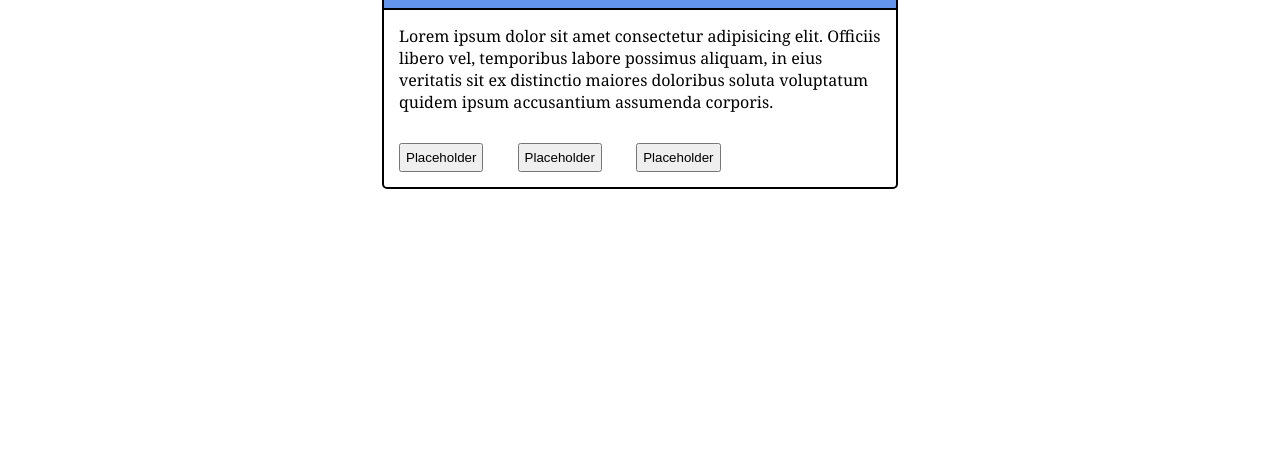
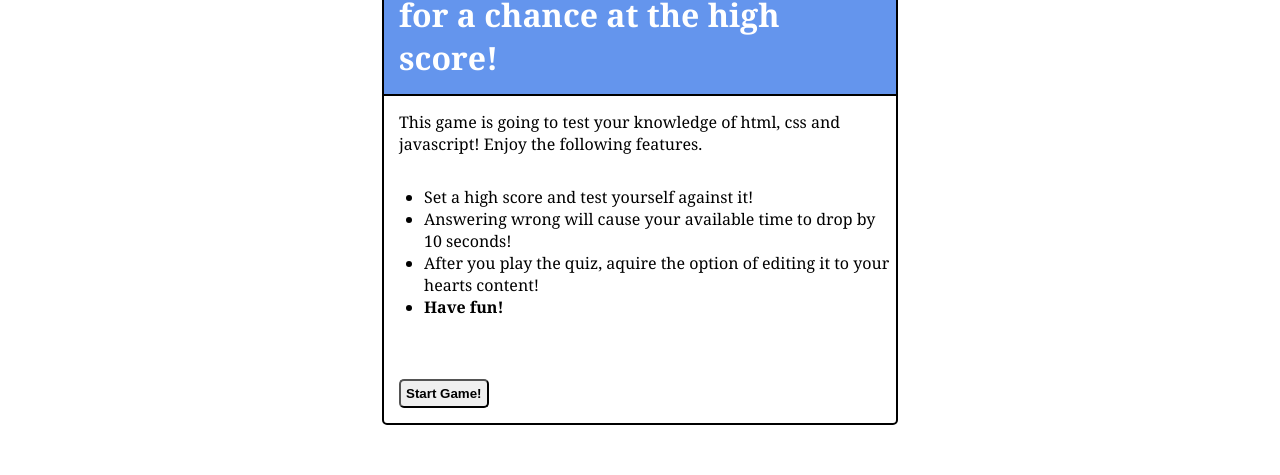
Before and after one commit to JHall-Webway/Code-Quiz, a plain HTML site: page index.html in a window 1280 px wide. Shown: the part 506-981 px from the top of the page. Before the commit the page ends 800 px from the top, so only its background shows below. Drawn offline with Linux system fonts and the light colour scheme.

Commit message:
added home page content

```diff
--- a/assets/css/style.css
+++ b/assets/css/style.css
@@ -1,3 +1,7 @@
+:root {
+
+}
+
 body {
     margin: 0;
     font-family:Georgia, 'Times New Roman', Times, serif;
@@ -27,11 +31,15 @@ background: cornflowerblue;
 color: white;
 border-bottom: 2px solid black;
 }
+
 main h1, main p {
     margin: 0;
     padding: 15px
 }
+
 main button {
     margin: 15px;
     padding: 5px;
+    font-weight: bold;
+    border-radius: 5px;
 }
--- a/assets/js/game.js
+++ b/assets/js/game.js
@@ -0,0 +1,2 @@
+//Setup and storage for questions
+var questions = []
--- a/index.html
+++ b/index.html
@@ -1,5 +1,6 @@
 <!DOCTYPE html>
 <html lang="en">
+
 <head>
     <meta charset="UTF-8">
     <meta http-equiv="X-UA-Compatible" content="IE=edge">
@@ -7,6 +8,7 @@
     <link rel="stylesheet" href="./assets/css/style.css">
     <title>Code Quiz</title>
 </head>
+
 <body>
     <header>
         <p>
@@ -22,15 +24,30 @@
 
     <main>
         <h1>
-            Window Label
+            Answer the questions quickly for a chance at the high score!
         </h1>
         <p>
-            Lorem ipsum dolor sit amet consectetur adipisicing elit. Officiis libero vel, temporibus labore possimus aliquam, in eius veritatis sit ex distinctio maiores doloribus soluta voluptatum quidem ipsum accusantium assumenda corporis.
+            This game is going to test your knowledge of html, css and javascript! Enjoy the following features.
+            <ul>
+                <li>
+                    Set a high score and test yourself against it!
+                </li>
+                <li>
+                    Answering wrong will cause your available time to drop by 10 seconds!
+                </li>
+                <li>
+                    After you play the quiz, aquire the option of editing it to your hearts content!
+                </li>
+                <li>
+                    <b>Have fun!</b>
+                </li>
+            </ul>
         </p>
-        <button>Placeholder</button>
-        <button>Placeholder</button>
-        <button>Placeholder</button>
+        <button class="start-btn">
+            Start Game!
+        </button>
     </main>
-<script src="./assets/js/game.js"></script>
+    <script src="./assets/js/game.js"></script>
 </body>
+
 </html>
```
